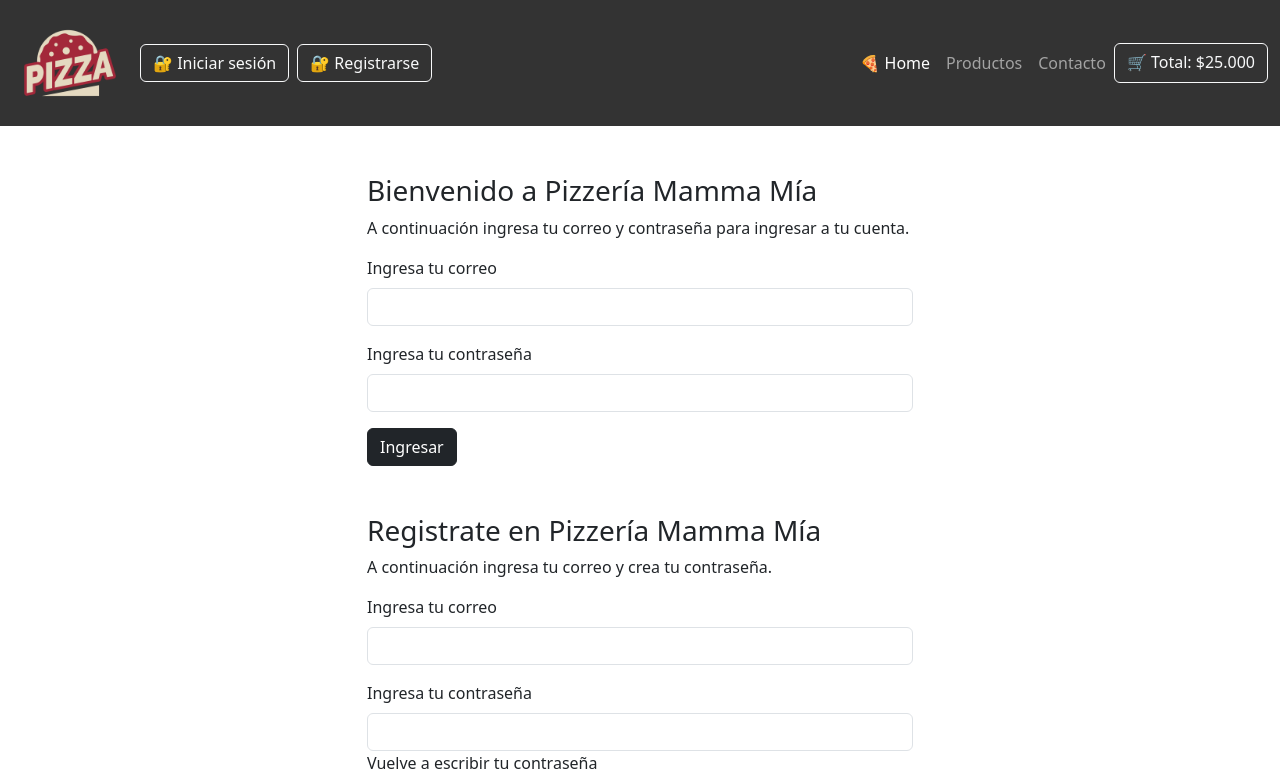
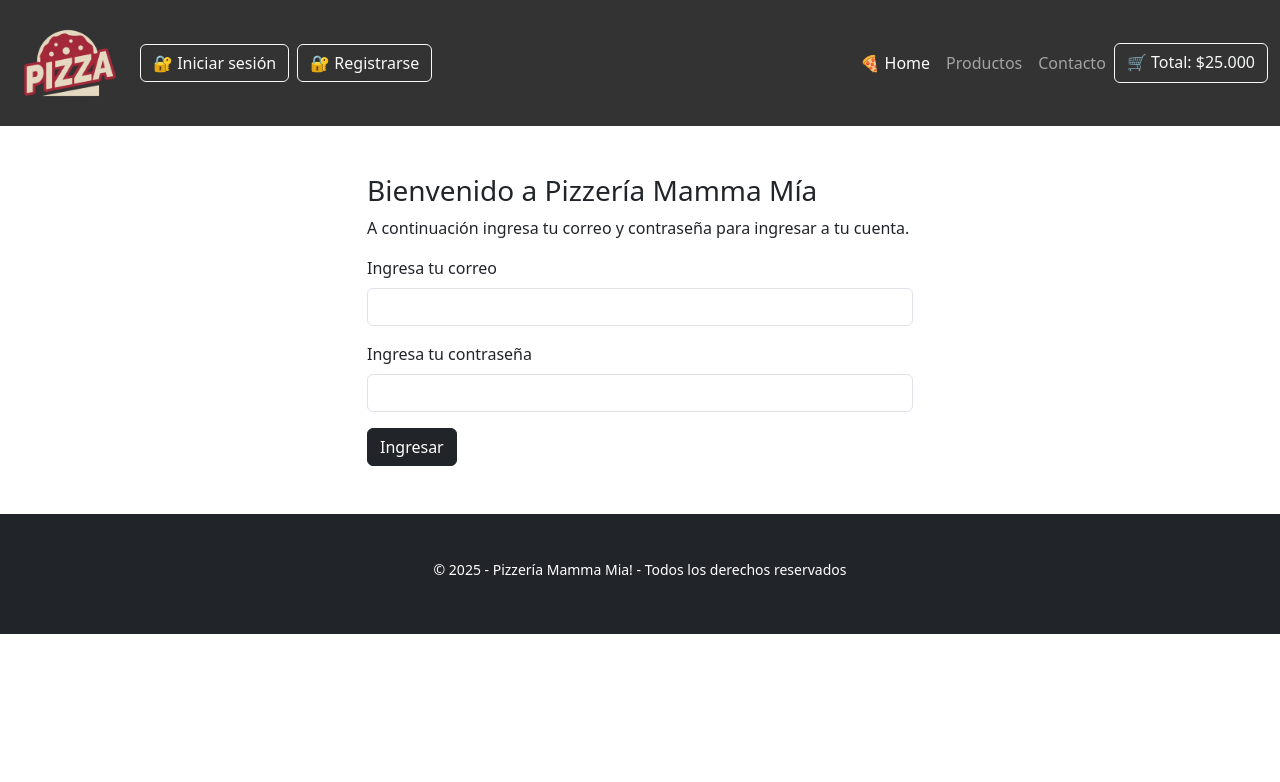
Before and after one commit to angienaveaj/desafio_pizzeria01, a React (Vite) app: page / in a window 1280 px wide. Shown: the top 782 px of the page. Built offline with nearby package versions, Linux system fonts and the light colour scheme.

Commit message:
register quedo comentado

```diff
--- a/src/App.jsx
+++ b/src/App.jsx
@@ -2,7 +2,7 @@ import { useState } from 'react'
 import Navbar from './components/Navbar'
 // import Home from './components/Home'
 import Login from './components/Login'
-import Register from './components/Register'
+//import Register from './components/Register'
 import Footer from './components/Footer'
 import './App.css'
 
@@ -14,7 +14,7 @@ function App() {
     <>
       <Navbar />
       <Login />
-      <Register />
+      {/*<Register />*/}
       {/* <Home /> */}
 
       <Footer />
```
